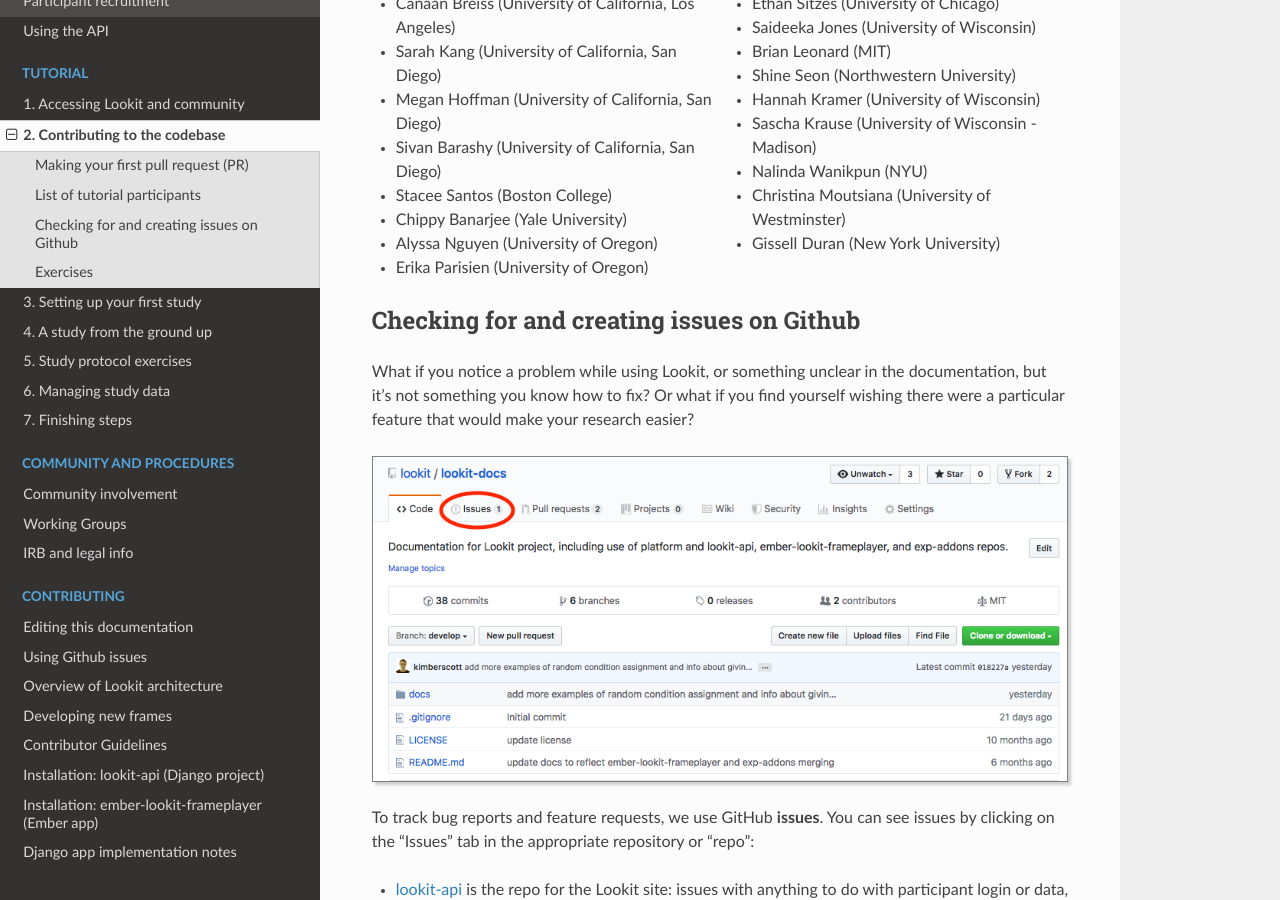
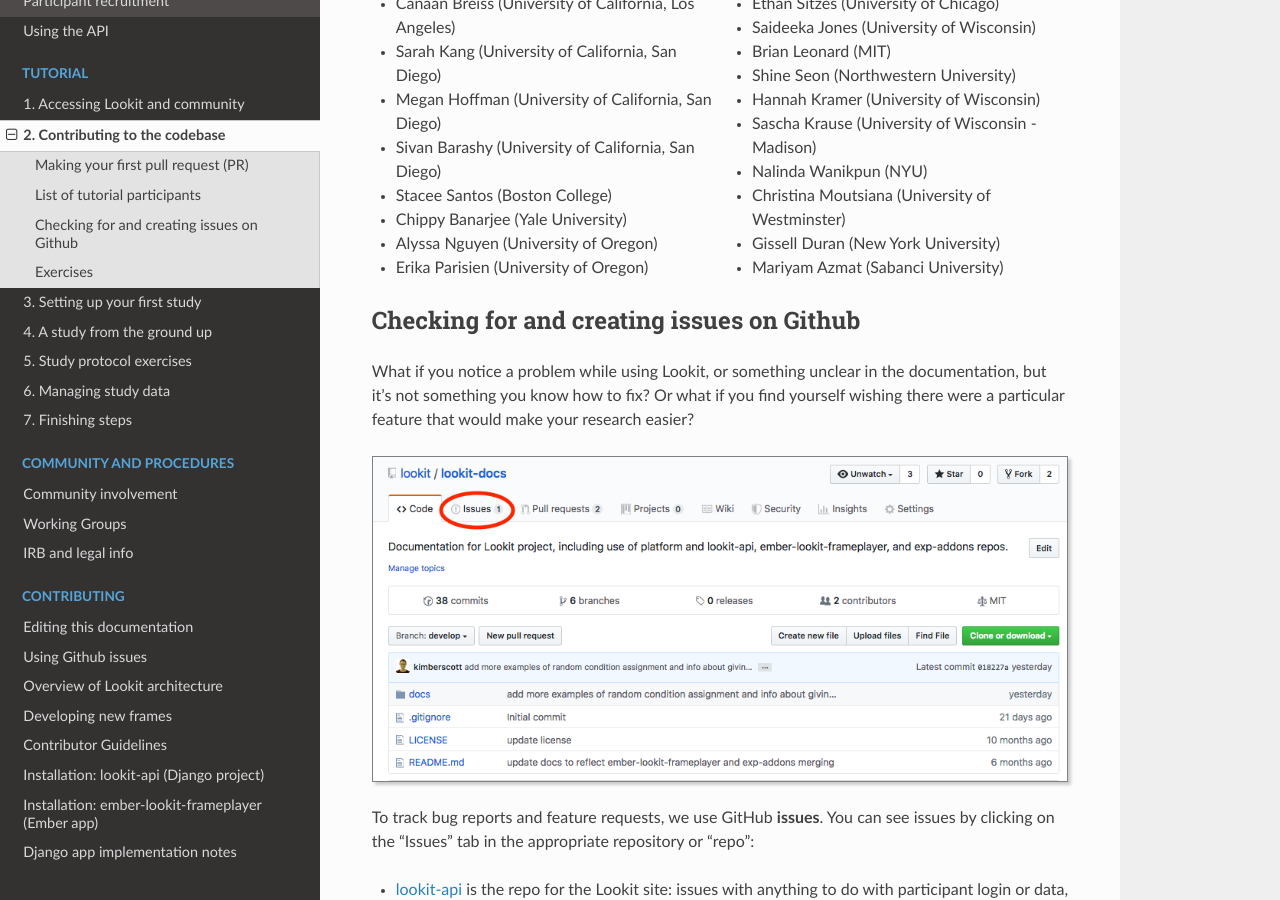
Before and after one commit to lookit/lookit-docs, a Sphinx documentation site: the page built from docs/source/tutorial-contributing.rst, in a window 1280 px wide and 900 px high, scrolled down 7737 px. Built offline with Sphinx 7.4.7 and the Read the Docs theme 2.0.0, drawn with Linux system fonts in a browser that asks for light colours.

Commit message:
Update tutorial-contributing.rst
I have added my name to the tutorial participants list as part of the Lookit tutorial.

```diff
--- a/docs/source/tutorial-contributing.rst
+++ b/docs/source/tutorial-contributing.rst
@@ -319,6 +319,7 @@
 - Nalinda Wanikpun (NYU)
 - Christina Moutsiana (University of Westminster)
 - Gissell Duran (New York University)
+- Mariyam Azmat (Sabanci University)
 
 
 Checking for and creating issues on Github
```
